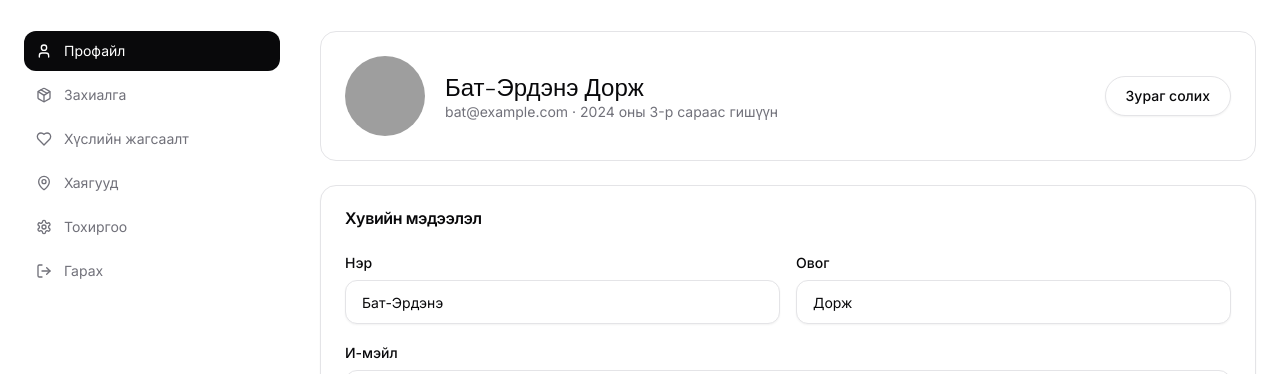
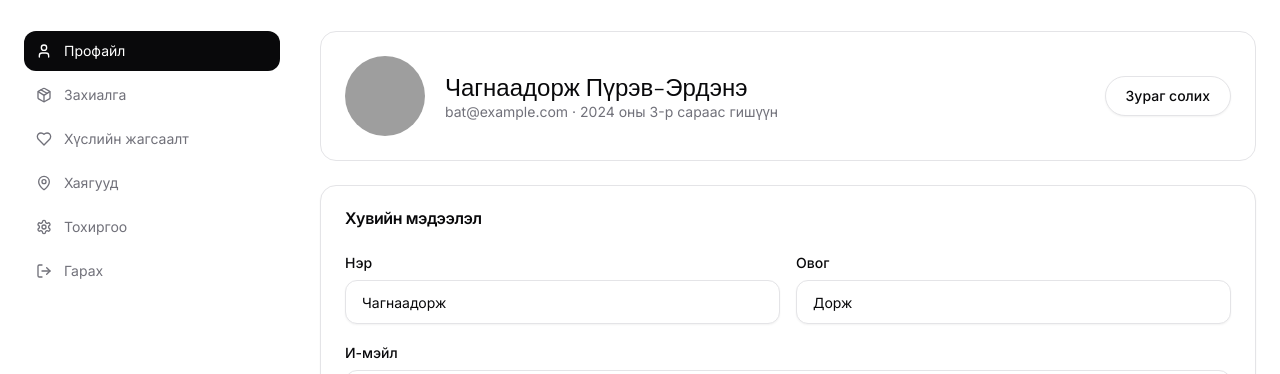
Before and after one commit to GodPvvdee/luxe.mn, a Next.js app: page /profile in a window 1280 px wide. Shown: the part 254-628 px from the top of the page. Built offline with nearby package versions, Linux system fonts and the light colour scheme; no server answers; grey boxes are pictures that could not be loaded; a web font is replaced by a local one.

Commit message:
change profile info

```diff
--- a/src/app/checkout/page.tsx
+++ b/src/app/checkout/page.tsx
@@ -101,7 +101,7 @@ export default function CheckoutPage() {
               label="Бүтэн нэр"
               error={errors.name?.message}
               {...register("name")}
-              placeholder="Бат-Эрдэнэ Дорж"
+              placeholder="Чагнаадорж пүрэв-эрдэнэ"
             />
             <Field
               label="Хаягийн мөр 1"
--- a/src/app/profile/page.tsx
+++ b/src/app/profile/page.tsx
@@ -29,7 +29,7 @@ export default function ProfilePage() {
               <AvatarFallback>БЭ</AvatarFallback>
             </Avatar>
             <div className="flex-1">
-              <h2 className="font-display text-2xl">Бат-Эрдэнэ Дорж</h2>
+              <h2 className="font-display text-2xl">Чагнаадорж Пүрэв-Эрдэнэ</h2>
               <p className="text-sm text-muted-foreground">
                 bat@example.com · 2024 оны 3-р сараас гишүүн
               </p>
@@ -44,7 +44,7 @@ export default function ProfilePage() {
             <CardContent className="grid sm:grid-cols-2 gap-4">
               <div className="space-y-1.5">
                 <Label>Нэр</Label>
-                <Input defaultValue="Бат-Эрдэнэ" />
+                <Input defaultValue="Чагнаадорж" />
               </div>
               <div className="space-y-1.5">
                 <Label>Овог</Label>
```
